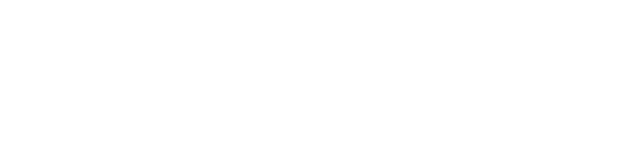
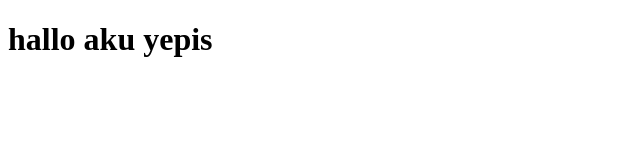
Before and after one commit to yepiidelrey/didi, a plain HTML site: page index.html in a window 1280 px wide. Shown: the whole page, without its empty margins (0-640 px from the left). Drawn offline with Linux system fonts and the light colour scheme.

Commit message:
tambah file

```diff
--- a/index.html
+++ b/index.html
@@ -3,9 +3,9 @@
 <head>
     <meta charset="UTF-8">
     <meta name="viewport" content="width=device-width, initial-scale=1.0">
-    <title>Document</title>
+    <title>didi</title>
 </head>
 <body>
-
+    <h1>hallo aku yepis</h1>
 </body>
 </html>
```
